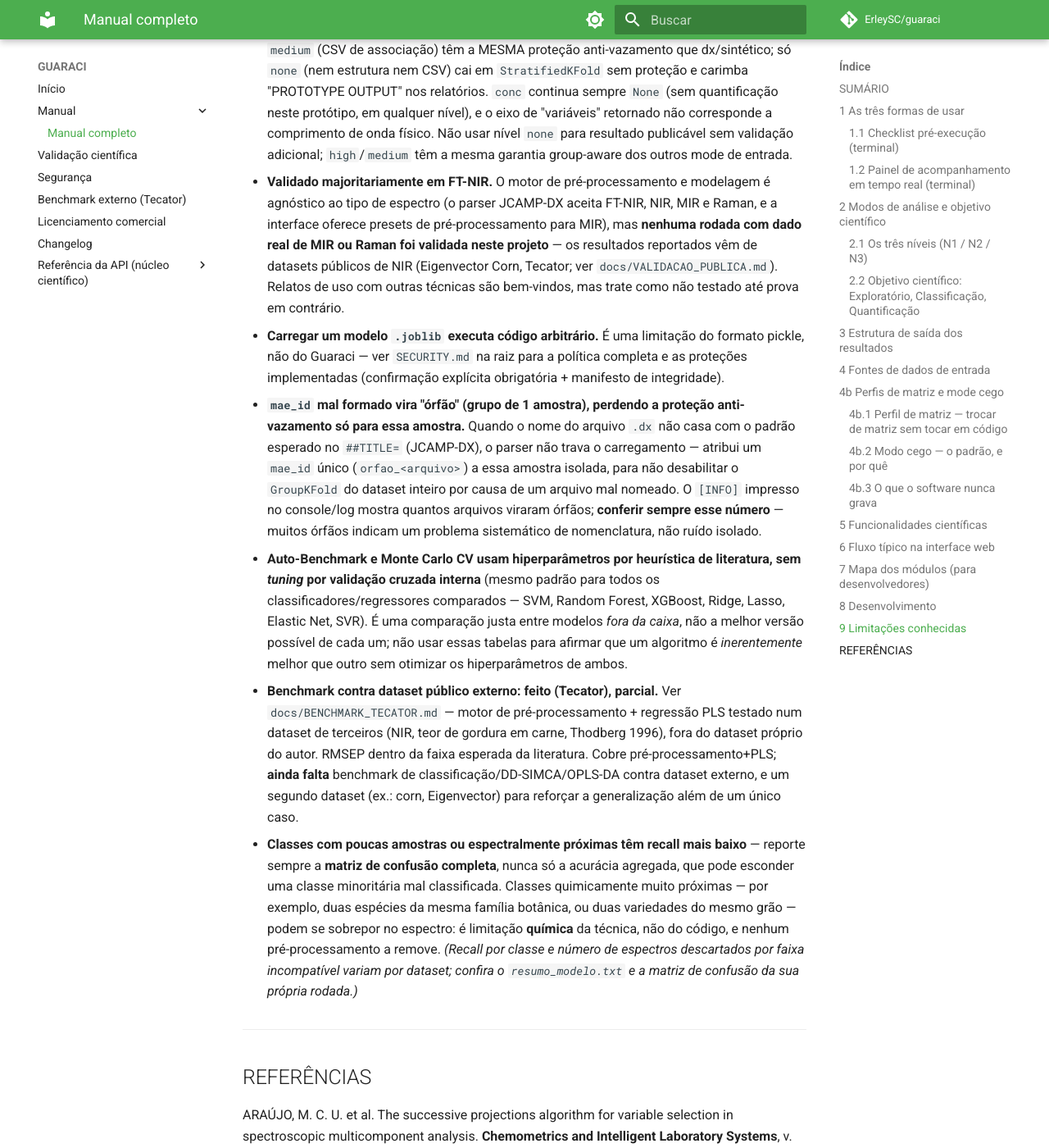
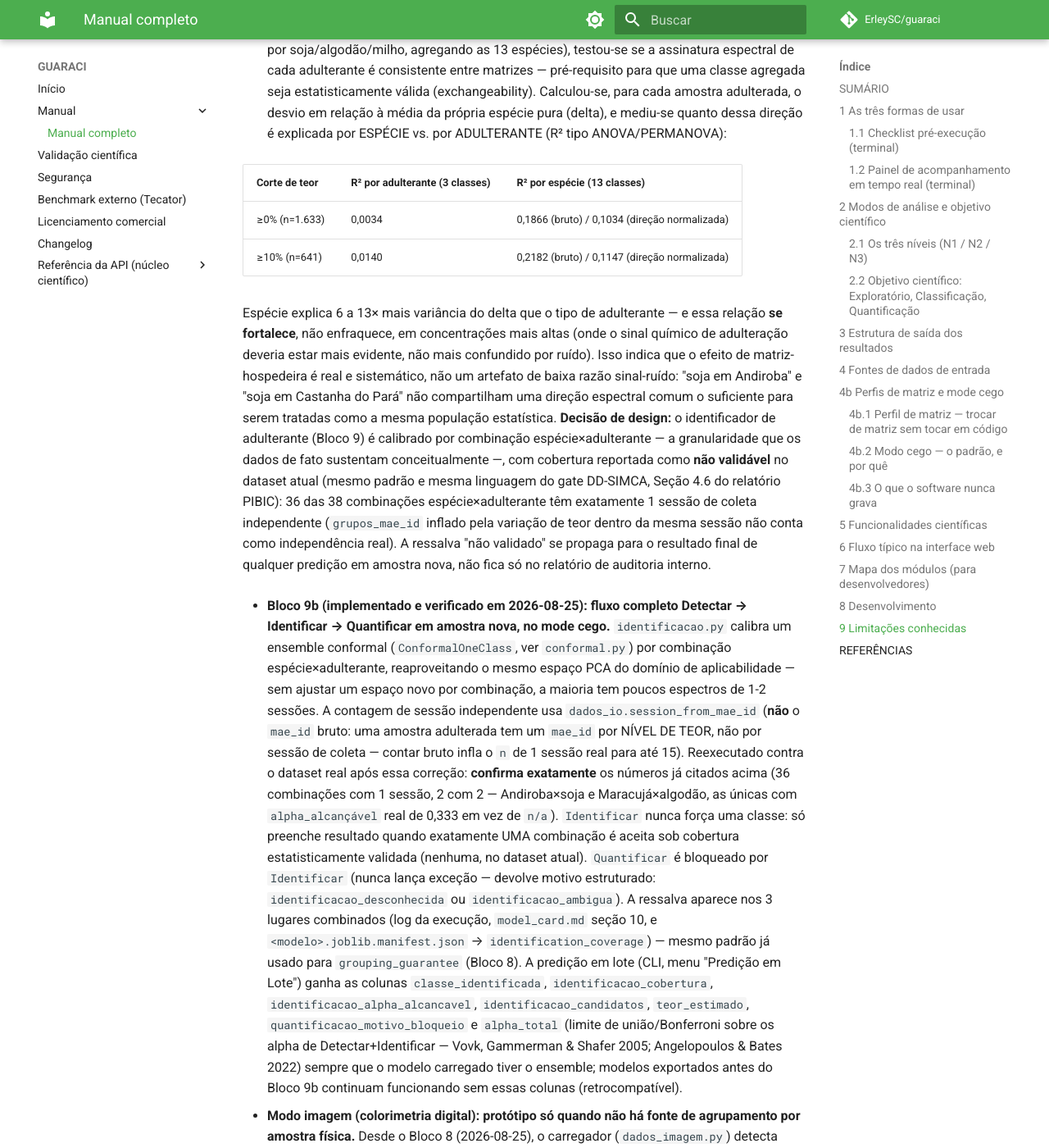
Before and after one commit to ErleySC/guaraci, an MkDocs documentation site: the page built from docs/MANUAL.md, in a window 1280 px wide and 1400 px high, scrolled down 17817 px. Shown: the whole window at 82% size. Built offline with MkDocs 1.6.1 and Material for MkDocs 9.7.7, drawn with Linux system fonts in a browser that asks for light colours; comment, search, counter and statistics services are not loaded; some of the changed text lies outside the part shown.

Commit message:
docs(bloco9b): documenta o fluxo Detectar->Identificar->Quantificar
MANUAL.md: novo item nas Limitacoes Conhecidas descrevendo a
implementacao (identificacao.py, predicao.predict_blind, colunas novas
da predicao em lote), a correcao de sessao_from_mae_id, e a reexecucao
contra o dataset real que confirma os numeros ja documentados (36
combinacoes com 1 sessao, 2 com 2). Referencias Vovk/Angelopoulos
adicionadas. READMEs (EN/PT): nota de que o design ja documentado esta'
implementado, com o comportamento de nunca forcar classe/numero.

```diff
--- a/docs/MANUAL.md
+++ b/docs/MANUAL.md
@@ -755,6 +755,72 @@ re-executada nesta sessão).
   espécie/adulterante é quantificável, e o heatmap marca explicitamente
   quais falham em vez de escondê-los numa média.
 
+- **A identificação de adulterante não pode ser agregada entre espécies —
+  a matriz-hospedeira domina o sinal de adulteração mais que o próprio
+  adulterante (medido em 2026-08-25, design do Bloco 9).** Antes de
+  calibrar um identificador de adulterante (conjunto aberto, um por
+  soja/algodão/milho, agregando as 13 espécies), testou-se se a
+  assinatura espectral de cada adulterante é consistente entre matrizes
+  — pré-requisito para que uma classe agregada seja estatisticamente
+  válida (exchangeability). Calculou-se, para cada amostra adulterada, o
+  desvio em relação à média da própria espécie pura (delta), e mediu-se
+  quanto dessa direção é explicada por ESPÉCIE vs. por ADULTERANTE
+  (R² tipo ANOVA/PERMANOVA):
+
+  | Corte de teor | R² por adulterante (3 classes) | R² por espécie (13 classes) |
+  |---|---|---|
+  | ≥0% (n=1.633) | 0,0034 | 0,1866 (bruto) / 0,1034 (direção normalizada) |
+  | ≥10% (n=641)  | 0,0140 | 0,2182 (bruto) / 0,1147 (direção normalizada) |
+
+  Espécie explica 6 a 13× mais variância do delta que o tipo de
+  adulterante — e essa relação **se fortalece**, não enfraquece, em
+  concentrações mais altas (onde o sinal químico de adulteração deveria
+  estar mais evidente, não mais confundido por ruído). Isso indica que o
+  efeito de matriz-hospedeira é real e sistemático, não um artefato de
+  baixa razão sinal-ruído: "soja em Andiroba" e "soja em Castanha do
+  Pará" não compartilham uma direção espectral comum o suficiente para
+  serem tratadas como a mesma população estatística. **Decisão de
+  design:** o identificador de adulterante (Bloco 9) é calibrado por
+  combinação espécie×adulterante — a granularidade que os dados de fato
+  sustentam conceitualmente —, com cobertura reportada como **não
+  validável** no dataset atual (mesmo padrão e mesma linguagem do gate
+  DD-SIMCA, Seção 4.6 do relatório PIBIC): 36 das 38 combinações
+  espécie×adulterante têm exatamente 1 sessão de coleta independente
+  (`grupos_mae_id` inflado pela variação de teor dentro da mesma sessão
+  não conta como independência real). A ressalva "não validado" se
+  propaga para o resultado final de qualquer predição em amostra nova,
+  não fica só no relatório de auditoria interno.
+
+- **Bloco 9b (implementado e verificado em 2026-08-25): fluxo completo
+  Detectar → Identificar → Quantificar em amostra nova, no mode cego.**
+  `identificacao.py` calibra um ensemble conformal (`ConformalOneClass`,
+  ver `conformal.py`) por combinação espécie×adulterante, reaproveitando o
+  mesmo espaço PCA do domínio de aplicabilidade — sem ajustar um espaço
+  novo por combinação, a maioria tem poucos espectros de 1-2 sessões. A
+  contagem de sessão independente usa `dados_io.session_from_mae_id`
+  (**não** o `mae_id` bruto: uma amostra adulterada tem um `mae_id` por
+  NÍVEL DE TEOR, não por sessão de coleta — contar bruto infla o `n` de 1
+  sessão real para até 15). Reexecutado contra o dataset real após essa
+  correção: **confirma exatamente** os números já citados acima (36
+  combinações com 1 sessão, 2 com 2 — Andiroba×soja e Maracujá×algodão,
+  as únicas com `alpha_alcançável` real de 0,333 em vez de `n/a`).
+  `Identificar` nunca força uma classe: só preenche resultado quando
+  exatamente UMA combinação é aceita sob cobertura estatisticamente
+  validada (nenhuma, no dataset atual). `Quantificar` é bloqueado por
+  `Identificar` (nunca lança exceção — devolve motivo estruturado:
+  `identificacao_desconhecida` ou `identificacao_ambigua`). A ressalva
+  aparece nos 3 lugares combinados (log da execução, `model_card.md`
+  seção 10, e `<modelo>.joblib.manifest.json` → `identification_coverage`)
+  — mesmo padrão já usado para `grouping_guarantee` (Bloco 8). A predição
+  em lote (CLI, menu "Predição em Lote") ganha as colunas
+  `classe_identificada`, `identificacao_cobertura`,
+  `identificacao_alpha_alcancavel`, `identificacao_candidatos`,
+  `teor_estimado`, `quantificacao_motivo_bloqueio` e `alpha_total`
+  (limite de união/Bonferroni sobre os alpha de Detectar+Identificar —
+  Vovk, Gammerman & Shafer 2005; Angelopoulos & Bates 2022) sempre que o
+  modelo carregado tiver o ensemble; modelos exportados antes do
+  Bloco 9b continuam funcionando sem essas colunas (retrocompatível).
+
 - **Modo imagem (colorimetria digital): protótipo só quando não há fonte
   de agrupamento por amostra física.** Desde o Bloco 8 (2026-08-25), o
   carregador (`dados_imagem.py`) detecta automaticamente 3 níveis de
@@ -863,9 +929,28 @@ WOLD, S. Cross-validatory estimation of the number of components in factor
 and principal components models. **Technometrics**, v. 20, n. 4,
 p. 397-405, 1978.
 
+ANGELOPOULOS, A. N.; BATES, S. A gentle introduction to conformal
+prediction and distribution-free uncertainty quantification. **arXiv**,
+2107.07511, 2022.
+
+VOVK, V.; GAMMERMAN, A.; SHAFER, G. **Algorithmic learning in a random
+world**. New York: Springer, 2005.
+
 ---
 
-*Última revisão do manual: novo `docs/VALIDATION.md` (cartão de visita
+*Última revisão do manual: Bloco 9b (2026-08-25) — fluxo completo Detectar
+→ Identificar → Quantificar em amostra nova (mode cego), implementado e
+verificado contra o dataset real: `identificacao.py` novo (ensemble
+conformal por combinação espécie×adulterante), `pipeline.
+pls_regression_by_species` agora persiste os modelos de regressão POR
+ESPÉCIE ajustados (antes só calculava métricas de CV, não guardava o
+modelo pronto para uso), `predicao.predict_blind`/`quantify_sample` novos,
+CLI (menu Predição em Lote) ganha as colunas do fluxo cego. Achado
+corrigido durante a implementação: a contagem de "sessão de coleta
+independente" não pode usar `mae_id` bruto (infla até 15× por diluição de
+teor dentro da mesma sessão) — `dados_io.session_from_mae_id` novo,
+reexecução contra o dataset real confirma os números já citados acima (36
+combinações com 1 sessão, 2 com 2). Antes: novo `docs/VALIDATION.md` (cartão de visita
 técnico) — tabela com 11 linhas de validação contra sklearn/fórmulas
 fechadas (PLS-DA, SNV normalização+invariância de espalhamento, VIP, MSC,
 DD-SIMCA T²/Q-resíduos, CV-ANOVA, BCa, teste de permutação, OPLS-DA),
```
Also changed, not shown: README.md (+10 -0 lines), README.pt-br.md (+10 -0 lines).
